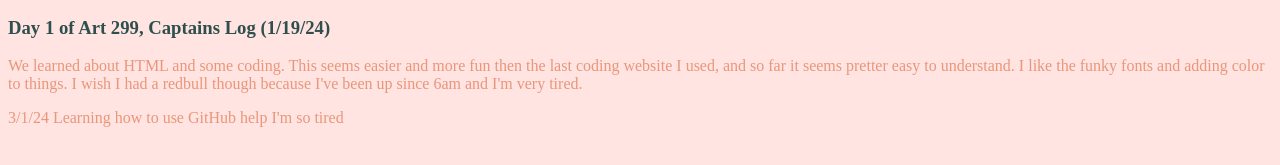
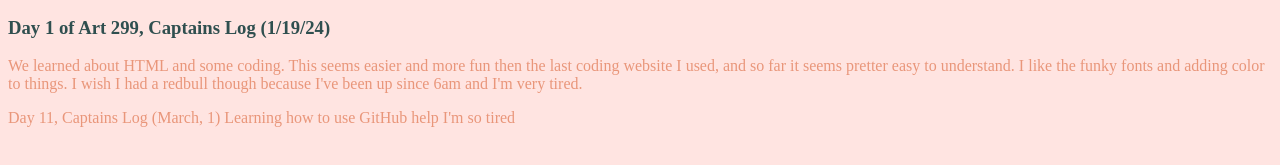
Before and after one commit to AidenBrownie/Sample-1, a plain HTML site: page index.html in a window 1280 px wide. Shown: the part 317-482 px from the top of the page. Drawn offline with Linux system fonts and the light colour scheme; a script that the page names is missing.

Commit message:
Update index.html

```diff
--- a/index.html
+++ b/index.html
@@ -17,7 +17,9 @@
 
 <h3> Day 1 of Art 299, Captains Log (1/19/24) </h3>
 <p> We learned about HTML and some coding. This seems easier and more fun then the last coding website I used, and so far it seems pretter easy to understand. I like the funky fonts and adding color to things. I wish I had a redbull though because I've been up since 6am and I'm very tired. </p>
-  <p> 3/1/24 Learning how to use GitHub help I'm so tired </p>
+  <p> Day 11, Captains Log (March, 1) Learning how to use GitHub help I'm so tired </p>
+
+
 <!-- partial -->
   <script  src="./script.js"></script>
 
```
